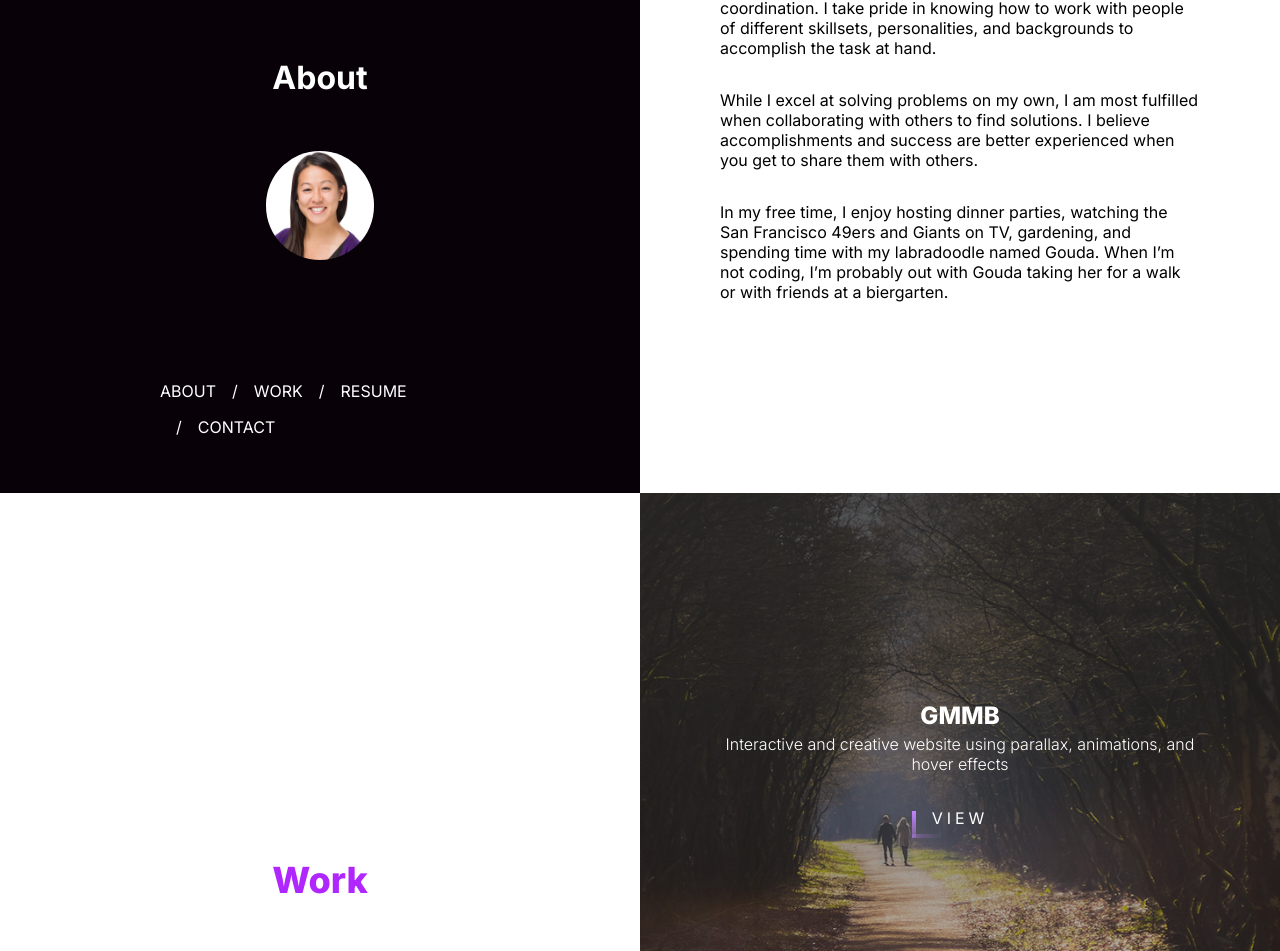
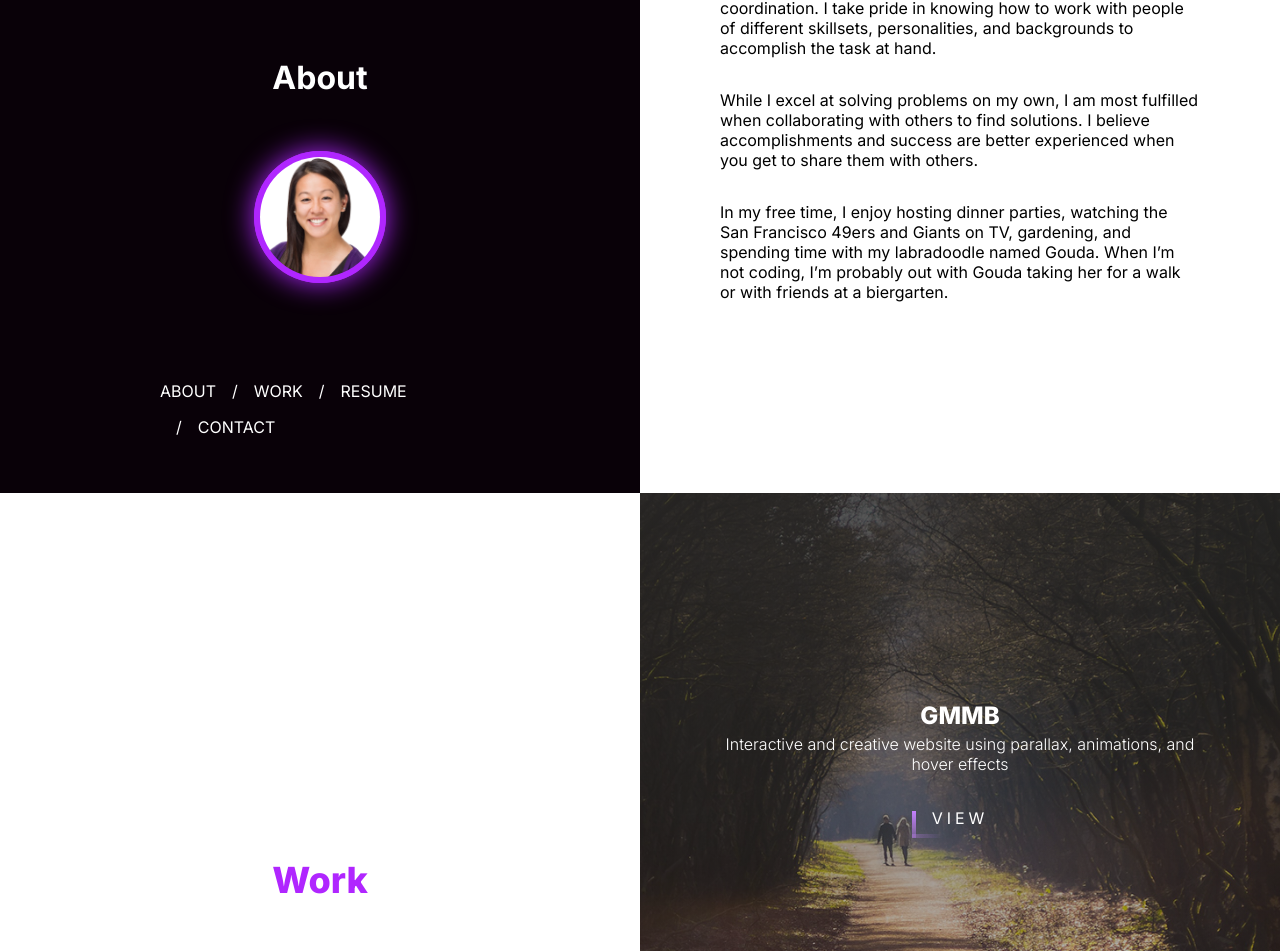
Before and after one commit to Cathy347Le/react-portfolio, a React (Create React App) app: page / in a window 1280 px wide. Shown: the part 1107-2058 px from the top of the page. Built offline with nearby package versions, Linux system fonts and the light colour scheme.

Commit message:
add profile image with blur effect

```diff
--- a/src/Components/About.jsx
+++ b/src/Components/About.jsx
@@ -18,6 +18,8 @@ class About extends Component {
                 src={profileImage}
                 alt="Cathy's head shot"
               />
+              <span></span>
+              <span></span>
             </div>
           </div>
           <Menu />
--- a/src/Components/About.scss
+++ b/src/Components/About.scss
@@ -16,11 +16,36 @@
         // transform: translateY(-50%);
         text-align: center;
         .profile-container {
-          margin-top: 10%;
+          background: $purple;
+          height: 132px;
+          width: 132px;
+          border-radius: 50%;
+          margin: 10% auto 0 auto;
+          display: flex;
+          align-items: center;
+          justify-content: center;
+          position: relative;
           .profile-image {
-            width: 20%;
+            height: 120px;
+            width: 120px;
             border-radius: 50%;
             z-index: 1;
+          }
+          span {
+            position: absolute;
+            top: 50%;
+            left: 50%;
+            transform: translate(-50%, -50%);
+            height: 100%;
+            width: 100%;
+            background: inherit;
+            border-radius: 50%;
+          }
+          span:nth-child(1) {
+            filter: blur(7px);
+          }
+          span:nth-child(2) {
+            filter: blur(14px);
           }
         }
       }
```
